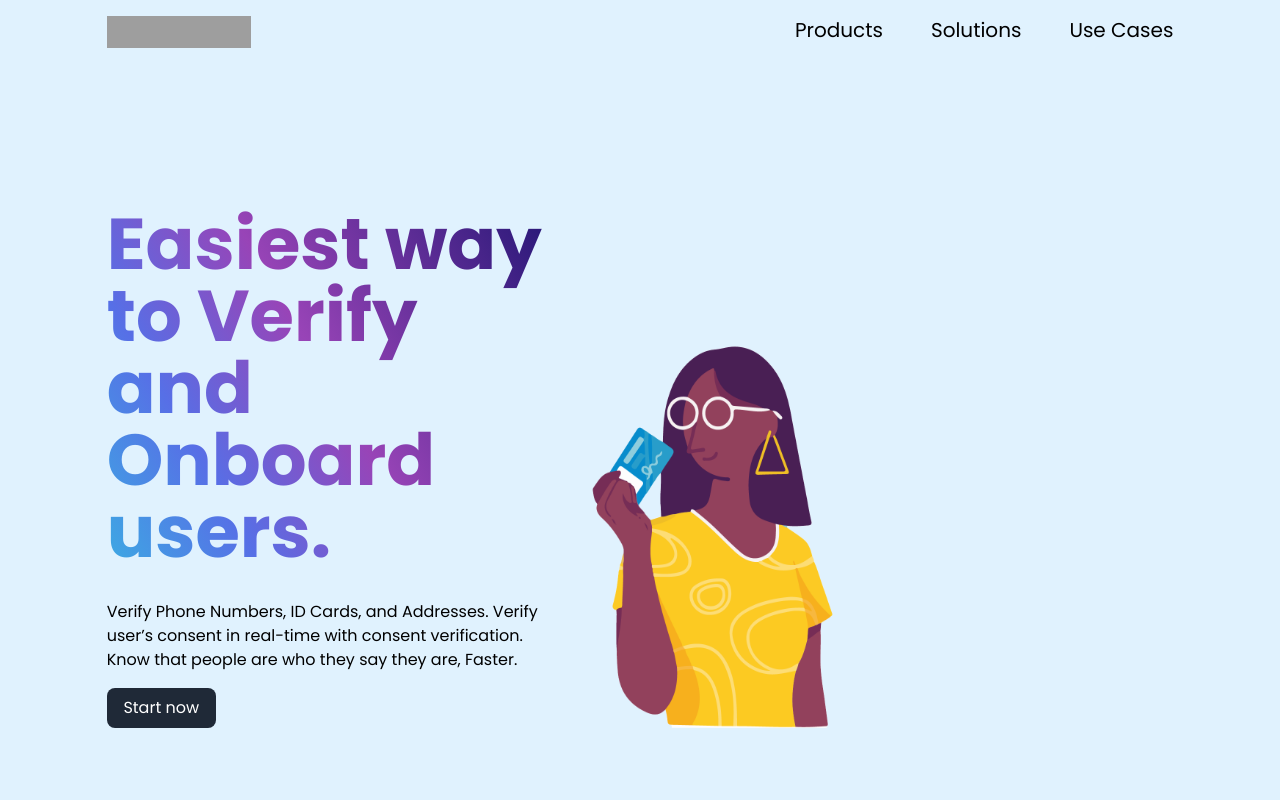
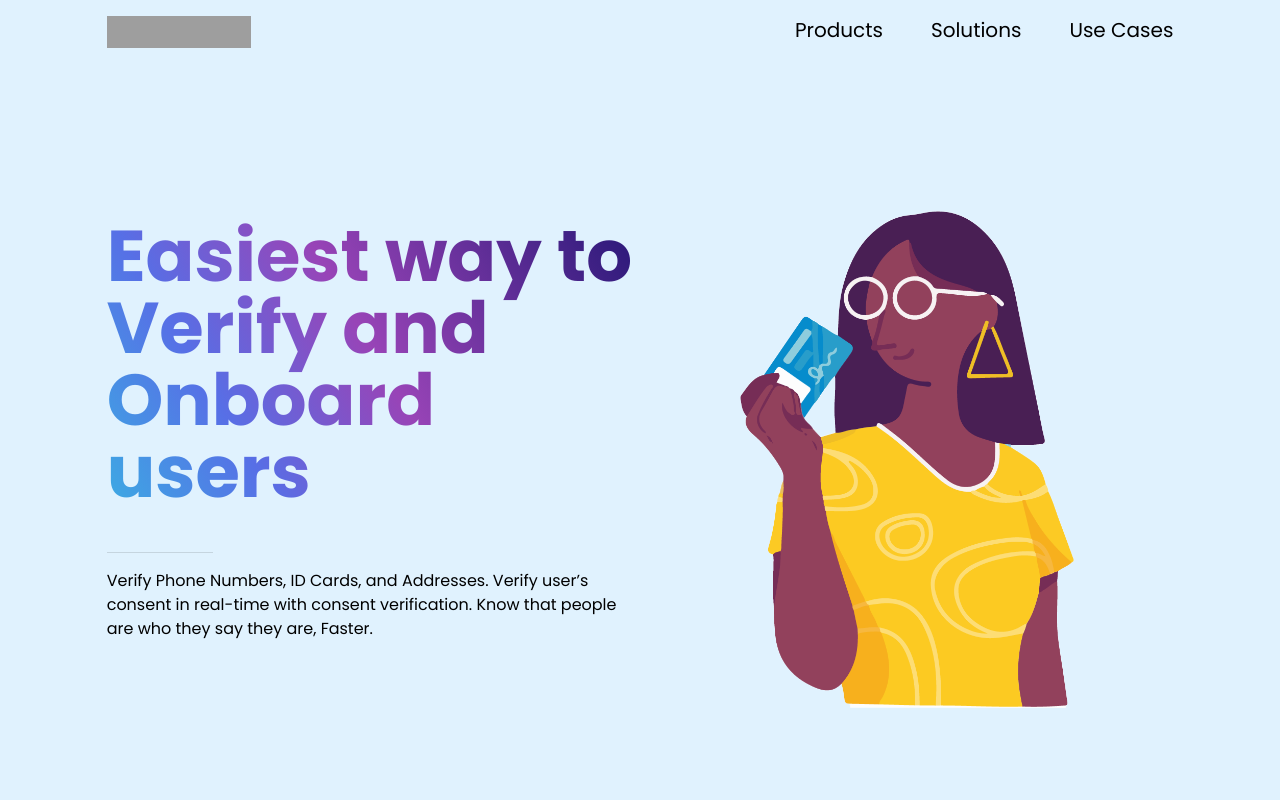
Before and after one commit to EllisOtoo/pavelonv2, a Next.js app: page /kyc in a window 1280 px wide. Shown: the top 800 px of the page. Built offline with nearby package versions, Linux system fonts and the light colour scheme; grey boxes are pictures that could not be loaded; what react-swipeable-views-utils would draw is missing.

Commit message:
Header Image Prop changed and values changed

```diff
--- a/components/organism/HeaderSubImage.tsx
+++ b/components/organism/HeaderSubImage.tsx
@@ -27,10 +27,9 @@ function HeaderSubImage({
   /*  */
   // const { matches } = useContext(IndexContext);
 
-  const matches = useMediaQuery("(max-width:600px)");
   const cardRef = useRef(null); // console.log(useInview(cardRef));
   // const [inView] = useInview(cardRef); // Hooks to check if ref is inView
-  const { setShowSubNav, setShowDropDown } = useContext(IndexContext); //* Context to hide PopUpNav
+  const { setShowSubNav, setShowDropDown, matches } = useContext(IndexContext); //* Context to hide PopUpNav
   const inView = useInView(cardRef);
   // import { useInView } from "framer-motion"
 
@@ -58,11 +57,11 @@ function HeaderSubImage({
           setShowDropDown(false);
         }
       }}
-      className={`relative flex flex-col $ py-16 md:h-96   md:py-32 items-center md:h-auto md:flex-row bg-sky-100 w-12/12 md:justify-around`}
+      className={`relative flex flex-col $ py-16   items-center md:min-h-[50rem] md:flex-row bg-sky-100 w-12/12 md:justify-around`}
     >
       <div className="w-10/12 m-auto h-2 left-[8%] absolute top-0"></div>
       <div
-        className={`w-10/12 m-auto flex flex-col gap-y-20 justify-between  md:flex-row md:gap-32}`}
+        className={`w-10/12 m-auto flex flex-col gap-y-20  md:min-h-[32rem]  md:flex-row`}
       >
         <div className="flex flex-col w-12/12 md:w-6/12 gap-4 overflow-visible">
           <p
@@ -92,11 +91,17 @@ function HeaderSubImage({
         <div
           className={`flex w-full ${
             hidden ? "hidden" : ""
-          } h-72 md:h-auto relative justify-end md:justify-start items-end md:w-5/12`}
+          } h-72  md:h-[500px] relative justify-end md:justify-start items-end md:w-6/12`}
         >
           <>
             {/* <div className="w-full md:w-10/12 h-72 md:h-96 relative"> */}
-            <Image className=" " src={imageUrl} alt="" fill />
+            <Image
+              alt=""
+              className=" "
+              src={imageUrl}
+              fill
+              objectFit="contain"
+            />
             {/* </div> */}
           </>
         </div>
--- a/pages/kyc.tsx
+++ b/pages/kyc.tsx
@@ -14,6 +14,7 @@ import { Button, CardActionArea, Divider } from "@mui/material";
 import PhoneLockedIcon from "@mui/icons-material/PhoneLocked";
 import CreditScoreIcon from "@mui/icons-material/CreditScore";
 import GetStarted from "../components/organism/GetStarted";
+import HeaderSubImage from "../components/organism/HeaderSubImage";
 // const styles = {
 //   slide: {
 //     padding: 15,
@@ -68,7 +69,19 @@ const SwipeableImageGallery = () => {
 const KYC = () => {
   return (
     <div>
-      <HeaderArea
+      <HeaderSubImage
+        noButton
+        reverse
+        title="Easiest way to Verify and Onboard users"
+        imageUrl="/IdentityApi/identity.png"
+      >
+        <p>
+          Verify Phone Numbers, ID Cards, and Addresses. Verify user’s consent
+          in real-time with consent verification. Know that people are who they
+          say they are, Faster.
+        </p>
+      </HeaderSubImage>
+      {/* <HeaderArea
         title={"Easiest way to Verify and Onboard users."}
         imageUrl="/IdentityApi/identity.png"
       >
@@ -77,7 +90,7 @@ const KYC = () => {
           in real-time with consent verification. Know that people are who they
           say they are, Faster.
         </p>
-      </HeaderArea>
+      </HeaderArea> */}
       <div>
         <BasicSection
           imageUrl={"/IdentityApi/Screenshot 2022-12-11 at 12.45.59 PM.png"}
```
